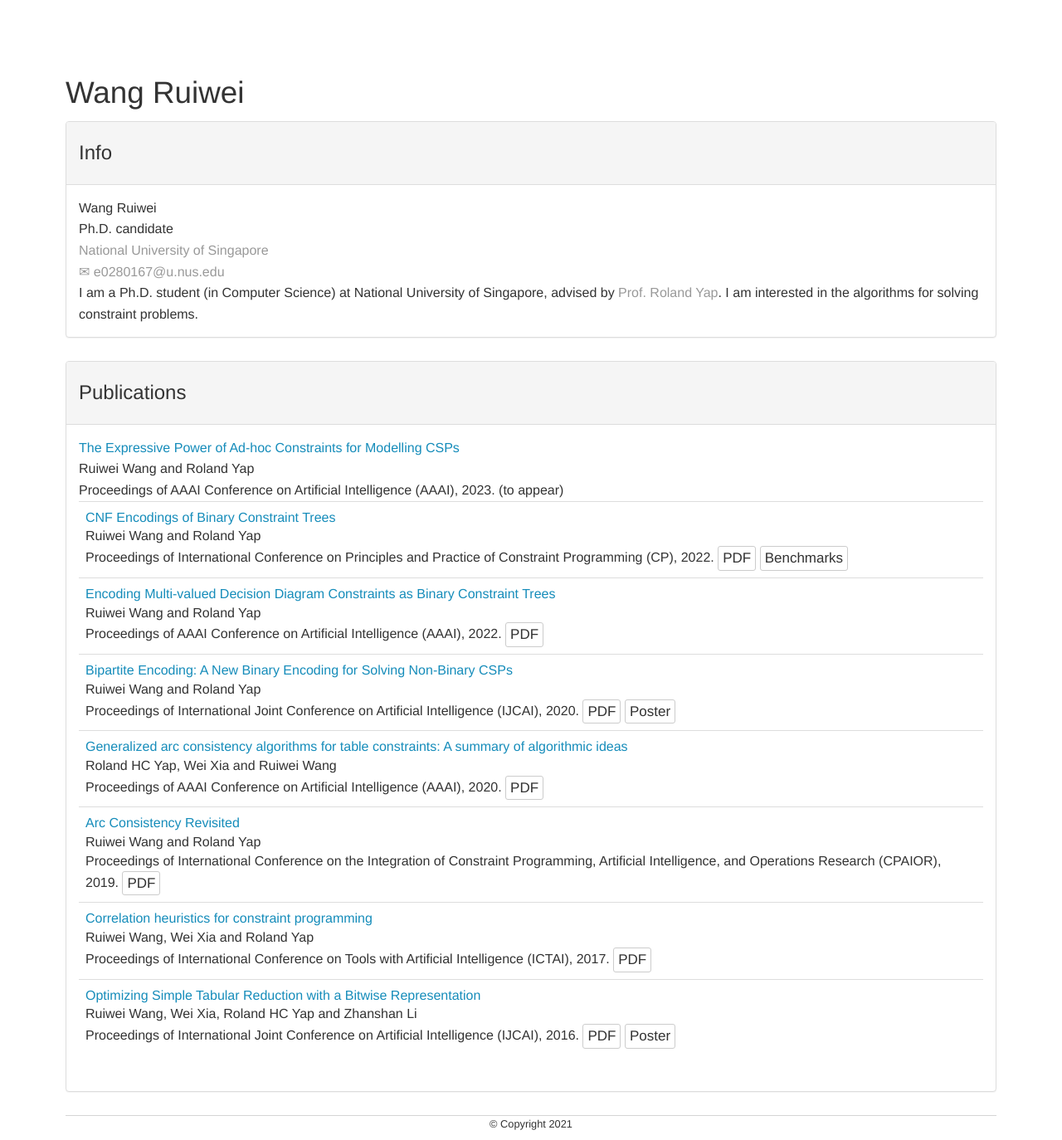
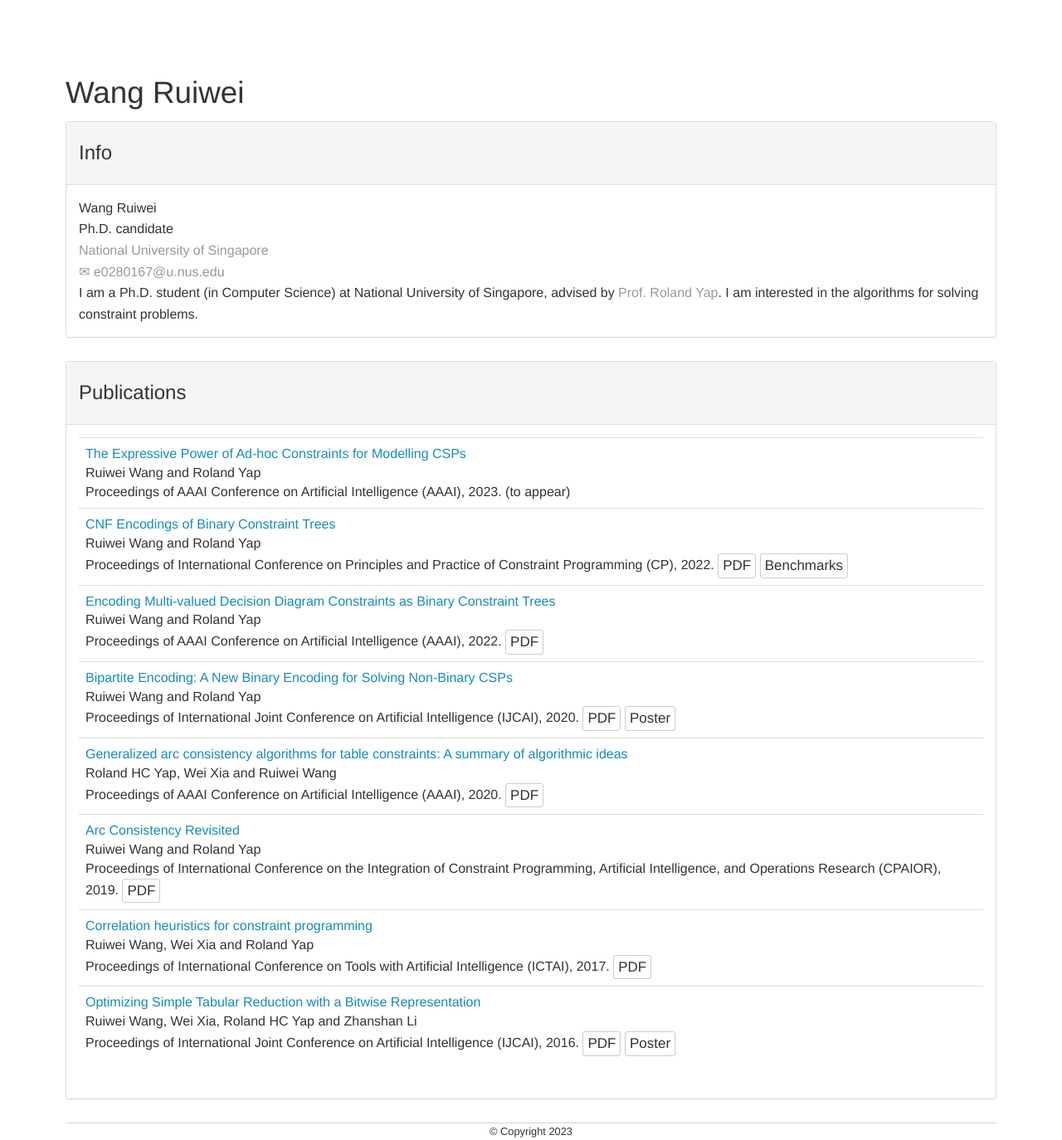
Before and after one commit to WangRuiwei/WangRuiwei.github.io, a Jekyll site: the page built from index.html, in a window 1280 px wide. Shown: the whole page at 83% size. Built offline with Jekyll 4.4.1, drawn with Linux system fonts in a browser that asks for light colours.

Commit message:
Update index.html

```diff
--- a/index.html
+++ b/index.html
@@ -28,6 +28,9 @@
 </div>
 <div class="panel-body">
 
+
+<table class="table">
+<tbody>
 <tr>
 <td class="publication">
 <span class="pubtitle">
@@ -40,8 +43,6 @@
 </td>
 </tr>
 
-<table class="table">
-<tbody>
 <tr>
 <td class="publication">
 <span class="pubtitle">
@@ -142,5 +143,5 @@
 </div><!-- main body -->
 
 <footer>
-<center><span class="copyright">&copy; Copyright 2021</span</center>
+<center><span class="copyright">&copy; Copyright 2023</span</center>
 </footer>
```
